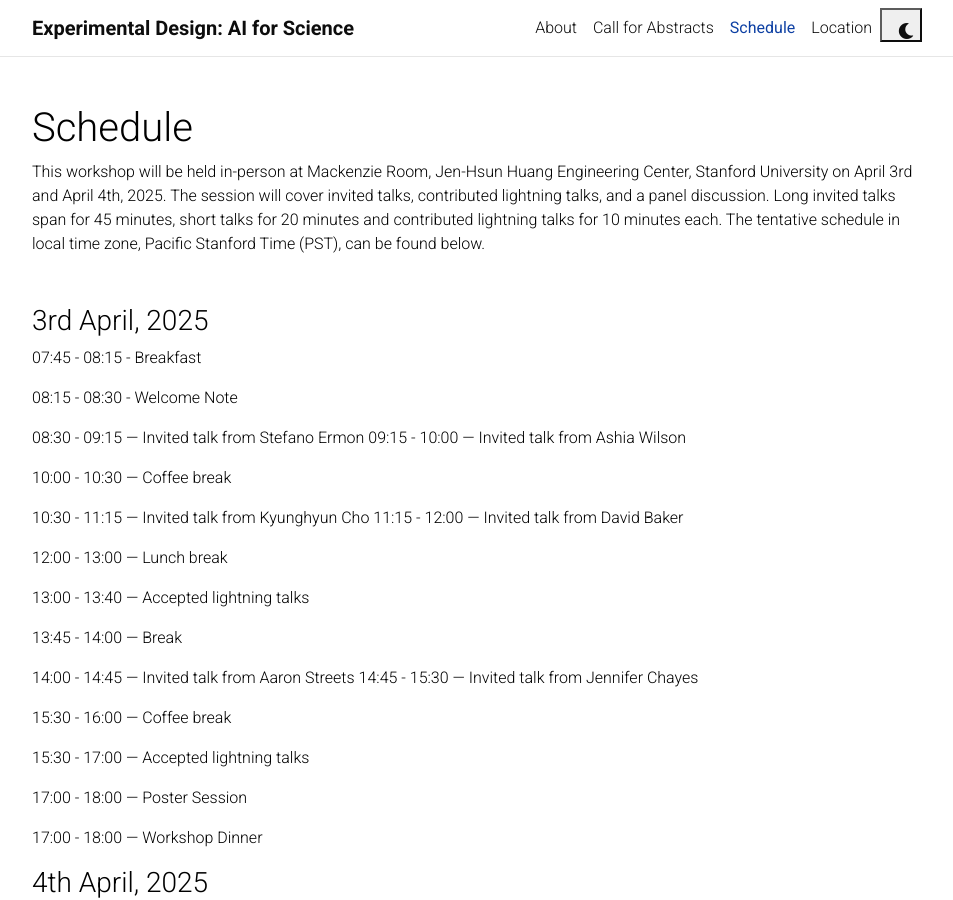
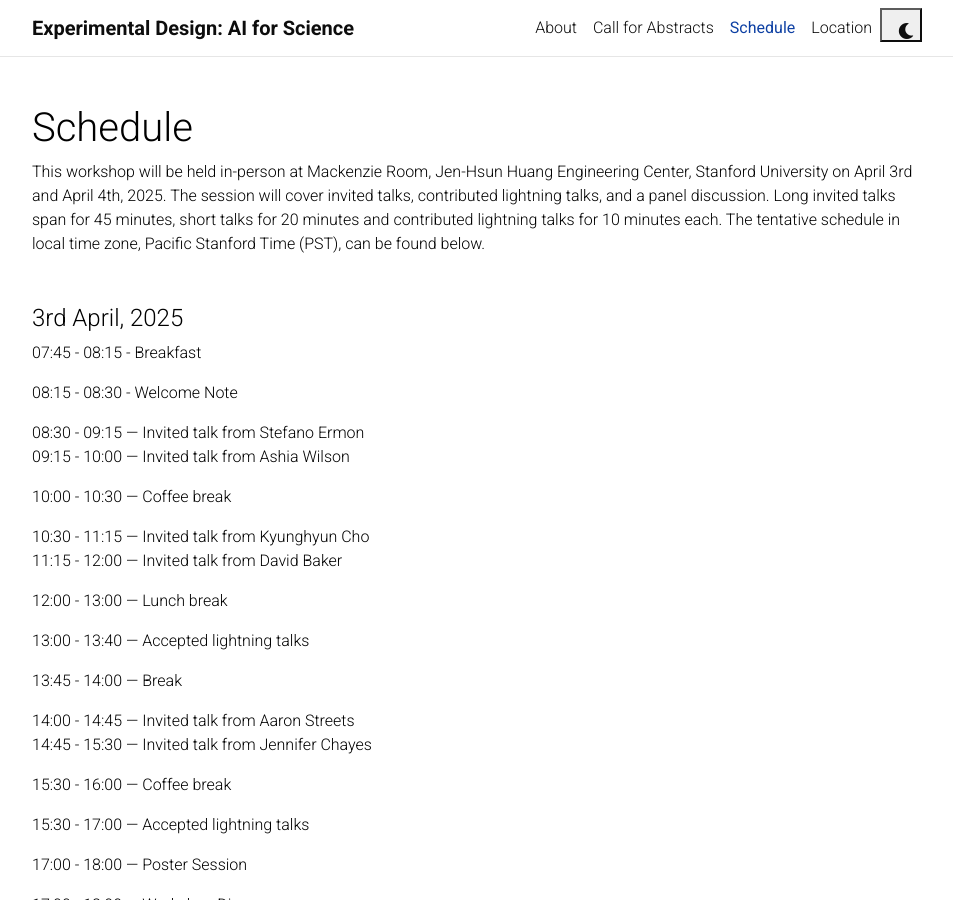
Before and after one commit to edai4science/edai4science.github.io, a Jekyll site: the page built from _pages/schedule.md, in a window 1280 px wide and 900 px high. Shown: the whole window, without its empty margins (163-1116 px from the left). Built offline with Jekyll 4.4.1, drawn with Linux system fonts in a browser that asks for light colours; comment, search, counter and statistics services are not loaded; a style sheet for code colours, icons or effects is not loaded.

```diff
--- a/_pages/schedule.md
+++ b/_pages/schedule.md
@@ -10,18 +10,18 @@ nav_order: 3
 
 <br>
 
-### 3rd April, 2025
+#### 3rd April, 2025
 
 07:45 - 08:15 - Breakfast
 
 08:15 - 08:30 - Welcome Note
 
-08:30 - 09:15 — Invited talk from Stefano Ermon
+08:30 - 09:15 — Invited talk from Stefano Ermon<br>
 09:15 - 10:00 — Invited talk from Ashia Wilson
 
 10:00 - 10:30 — Coffee break
 
-10:30 - 11:15 — Invited talk from Kyunghyun Cho
+10:30 - 11:15 — Invited talk from Kyunghyun Cho<br>
 11:15 - 12:00 — Invited talk from David Baker
 
 12:00 - 13:00 — Lunch break
@@ -30,7 +30,7 @@ nav_order: 3
 
 13:45 - 14:00 — Break
 
-14:00 - 14:45 — Invited talk from Aaron Streets
+14:00 - 14:45 — Invited talk from Aaron Streets<br>
 14:45 - 15:30 — Invited talk from Jennifer Chayes
 
 15:30 - 16:00 — Coffee break
@@ -41,7 +41,7 @@ nav_order: 3
 
 17:00 - 18:00 — Workshop Dinner
 
-### 4th April, 2025
+#### 4th April, 2025
 
 08:00 - 08:30 - Breakfast
 
```
